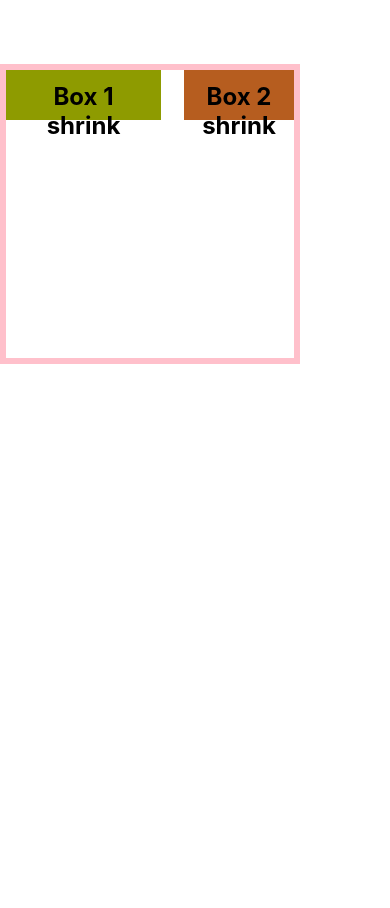
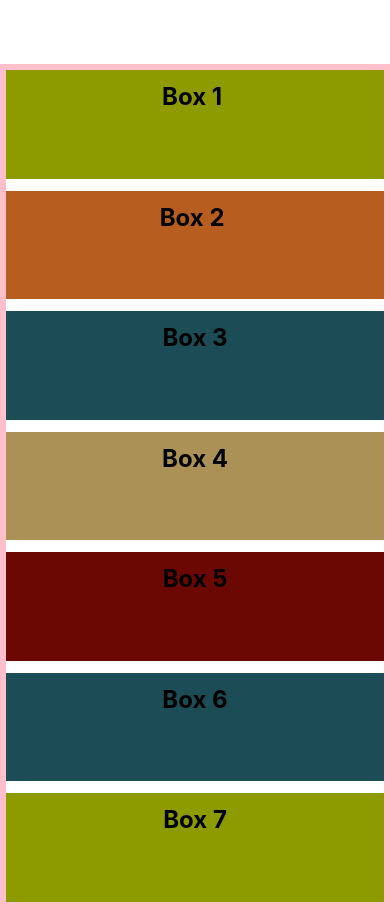
Before and after one commit to raartist/react-native-topics, a React Native app: screen / in a window 390 px wide. Before the commit the page ends 844 px from the top, so only its background shows below. Built offline with nearby package versions, Linux system fonts and the light colour scheme.

Commit message:
flex grow

```diff
--- a/App.js
+++ b/App.js
@@ -3,7 +3,10 @@ import Box from "./components/Box";
 
 /*/last property will take advantage of style in the styling array}*/
 
-// 36 - Flex-Shrink
+// 37 - Flex-Grow
+
+// Flex:<positive number>
+// flexGrow: '<positive number>', flexShrink:1, flexBasis:0
 
 // box shadow like box shadow object can only be applicable for ios devices not on android
 // to do box shadow on android devices we need to use android elevate api
@@ -11,13 +14,13 @@ import Box from "./components/Box";
 export default function App() {
   return (
     <View style={styles.container}>
-      <Box style={[{ backgroundColor: "#8e9b00", flexShrink: 1 }, styles.box]}>Box 1 shrink</Box>
-      <Box style={[{ backgroundColor: "#b65d1f", flexShrink: 2 }, styles.box]}>Box 2 shrink</Box>
-      {/* <Box style={[{ backgroundColor: "#1c4c56" }, styles.box]}>Box 3</Box>
+      <Box style={[{ backgroundColor: "#8e9b00", flexGrow: 1 }, styles.box]}>Box 1 </Box>
+      <Box style={[{ backgroundColor: "#b65d1f" }, styles.box]}>Box 2 </Box>
+      <Box style={[{ backgroundColor: "#1c4c56" }, styles.box]}>Box 3</Box>
       <Box style={[{ backgroundColor: "#ab9156" }, styles.box]}>Box 4</Box>
       <Box style={[{ backgroundColor: "#6b0803" }, styles.box]}>Box 5</Box>
       <Box style={[{ backgroundColor: "#1c4c56" }, styles.box]}>Box 6</Box>
-      <Box style={[{ backgroundColor: "#8e9b00" }, styles.box]}>Box 7</Box> */}
+      <Box style={[{ backgroundColor: "#8e9b00" }, styles.box]}>Box 7</Box>
     </View>
   );
 }
@@ -25,19 +28,17 @@ export default function App() {
 const styles = StyleSheet.create({
   container: {
     marginTop: 64,
-    height: 300,
     borderWidth: 6,
     borderColor: "pink",
-    flexWrap: "nowrap",
-    width: 300,
-    justifyContent: "flex-start",
-    flexDirection: "row",
+    flexWrap: "wrap",
     columnGap: 20,
     rowGap: 12,
     gap: 23,
+    height:"100%",
   },
   box: {
-    width: 200,
+    width: "100%",
     height: 50,
+    flexGrow:1
   },
 });
```
